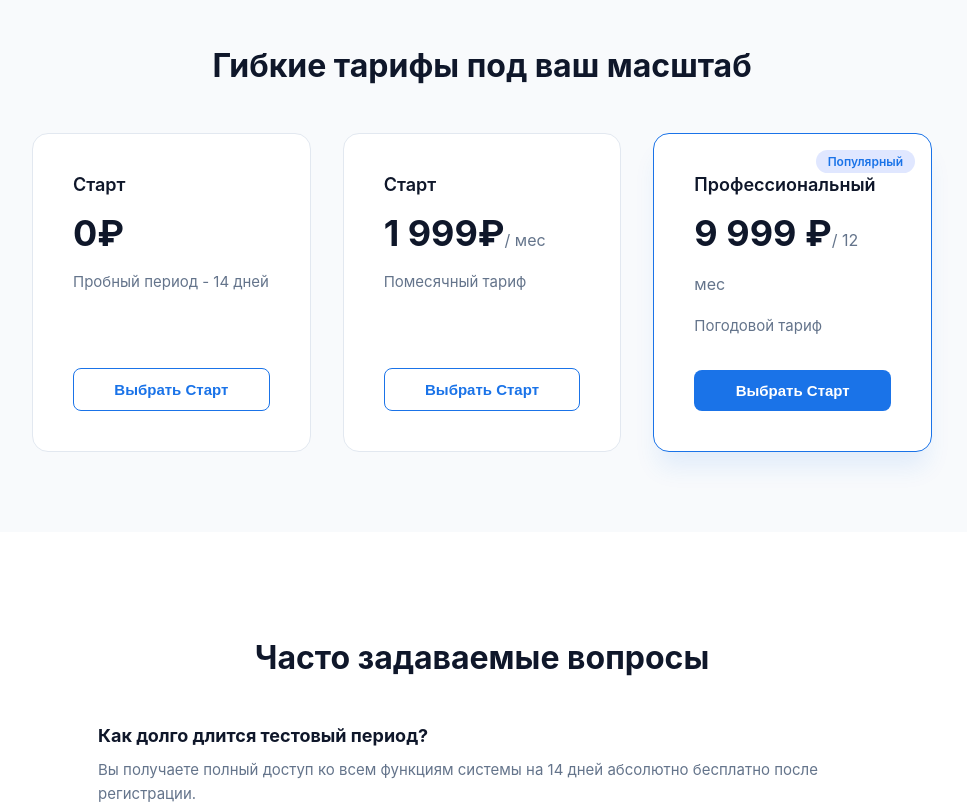
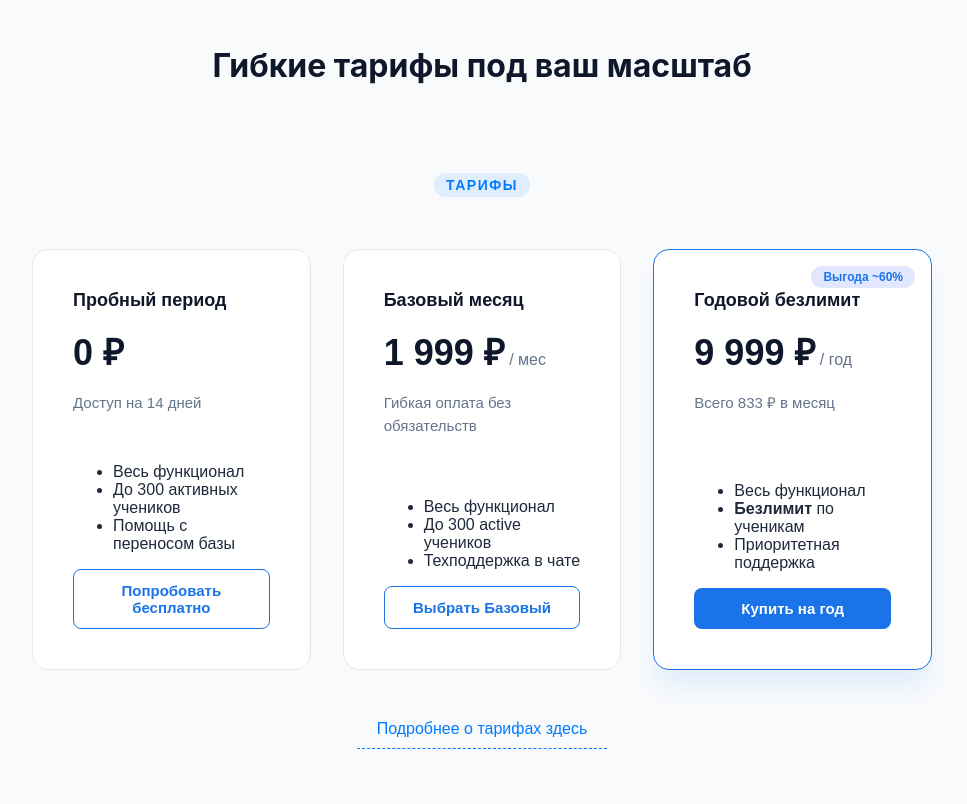
Before and after one commit to Friendly2009/SoftSkills-CRM, a React (Vite) app in the folder frontend/: page / in a window 1280 px wide. Shown: the part 1080-1884 px from the top of the page, without its empty margins (158-1125 px from the left). Built offline with nearby package versions, Linux system fonts and the light colour scheme.

Commit message:
fix: add link in index

```diff
--- a/frontend/src/components/cssmoduls/index.module.css
+++ b/frontend/src/components/cssmoduls/index.module.css
@@ -12,7 +12,6 @@
   box-sizing: border-box;
 }
 
-/* Шапка (Header) */
 .main-header {
   background-color: #ffffff;
   border-bottom: 1px solid #f1f5f9;
@@ -87,7 +86,6 @@
   color: #1557b0;
 }
 
-/* Главный блок (Hero) */
 .main {
   padding: 80px 0 100px 0;
 }
@@ -109,7 +107,6 @@
   color: #1a73e8;
 }
 
-/* Сетка преимуществ */
 .hero-features {
   display: grid;
   grid-template-columns: repeat(3, 1fr);
@@ -187,7 +184,6 @@
   box-shadow: 0 6px 20px rgba(26, 115, 232, 0.3);
 }
 
-/* Подвал (Footer) */
 .footer {
   background-color: #0f172a;
   color: #94a3b8;
@@ -209,7 +205,7 @@
 .footer-logo-img {
   height: 28px;
   margin-bottom: 16px;
-  filter: brightness(0) invert(1); /* Делает логотип белым, если он был темным */
+  filter: brightness(0) invert(1);
 }
 
 .footer-desc {
@@ -275,19 +271,17 @@
   opacity: 1;
 }
 
-/* ИСПРАВЛЕНИЕ ДЛЯ ФУТЕРА */
 .page-wrapper {
   display: flex;
   flex-direction: column;
-  min-height: 100vh; /* Растягивает контейнер на всю высоту экрана */
+  min-height: 100vh;
 }
 
 .main {
-  flex: 1; /* Заставляет основной блок занимать всё свободное место, прижимая футер вниз */
+  flex: 1;
   padding: 80px 0 100px 0;
 }
 
-/* ОБЩИЕ СТИЛИ ДЛЯ НОВЫХ СЕКЦИЙ */
 .section-title {
   font-size: 32px;
   color: #0f172a;
@@ -296,7 +290,6 @@
   margin-bottom: 48px;
 }
 
-/* СТИЛИ БЛОКА ВОЗМОЖНОСТЕЙ */
 .features-details {
   padding: 80px 0;
   background-color: #ffffff;
@@ -328,7 +321,6 @@
   margin: 0;
 }
 
-/* СТИЛИ БЛОКА ТАРИФОВ */
 .pricing-section {
   padding: 80px 0;
   background-color: #f8fafc;
@@ -429,7 +421,6 @@
   background: #1557b0;
 }
 
-/* СТИЛИ БЛОКА FAQ */
 .faq-section {
   padding: 80px 0;
   background: #ffffff;
@@ -461,9 +452,70 @@
   margin: 0;
 }
 
-/* АДАПТИВНОСТЬ ДЛЯ НОВЫХ БЛОКОВ */
 @media (max-width: 968px) {
   .details-grid { grid-template-columns: 1fr; gap: 20px; }
   .pricing-grid { flex-direction: column; align-items: center; }
   .price-card { max-width: 100%; }
 }
+
+/* Контейнер-обертка для всего блока тарифов */
+.pricing-wrapper {
+  max-width: 1200px;
+  margin: 0 auto;
+  padding: 40px 20px;
+  font-family: sans-serif; /* замените на ваш шрифт проекта */
+}
+
+/* Верхняя часть: Лабел и Заголовок */
+.pricing-header {
+  text-align: center;
+  margin-bottom: 40px;
+}
+
+.pricing-label {
+  display: inline-block;
+  font-size: 14px;
+  text-transform: uppercase;
+  letter-spacing: 1.5px;
+  color: #007bff; /* Акцентный цвет, можно поменять на ваш */
+  background-color: rgba(0, 123, 255, 0.1);
+  padding: 4px 12px;
+  border-radius: 20px;
+  font-weight: 600;
+  margin-bottom: 12px;
+}
+
+.pricing-header h2 {
+  font-size: 28px;
+  color: #ffffff; /* Белый цвет текста для темной темы */
+  margin: 0;
+}
+
+/* Нижняя часть: Кнопка-ссылка */
+.pricing-footer {
+  display: flex;
+  justify-content: center;
+  margin-top: 40px;
+}
+
+.price-more-btn {
+  background: none;
+  border: none;
+  color: #007bff; /* Акцентный цвет ссылки */
+  font-size: 16px;
+  font-weight: 500;
+  cursor: pointer;
+  padding: 10px 20px;
+  transition: all 0.2s ease-in-out;
+  border-bottom: 1px dashed #007bff; /* Аккуратное подчеркивание черточками */
+}
+
+.price-more-btn:hover {
+  color: #0056b3; /* Цвет при наведении */
+  border-bottom-color: #0056b3;
+  transform: translateY(-1px); /* Легкий эффект приподнимания */
+}
+
+.price-more-btn:active {
+  transform: translateY(0);
+}
--- a/frontend/src/components/index.tsx
+++ b/frontend/src/components/index.tsx
@@ -6,7 +6,6 @@ const Index = () => {
 
   return (
     <div className={style['page-wrapper']}>
-      {/* Шапка */}
       <header className={style['main-header']}>
         <div className={style['container']}>
           <div className={style['header-inner']}>
@@ -14,9 +13,10 @@ const Index = () => {
               <img src="/img/user/dashboard/logo.png" alt="softskillscrm" style={{ width: 40, height: 40 }} />
             </a>
             <nav className={style['header-nav']}>
-              <a href="#features" className={style['header-nav-link']}>Возможности</a>
-              <a href="#pricing" className={style['header-nav-link']}>Тарифы</a>
-              <a href="#faq" className={style['header-nav-link']}>Вопросы</a>
+              <a href="#features" className={style['header-nav-link']} onClick={() => navigate('/')}>Главная</a>
+              <a href="#pricing" className={style['header-nav-link']} onClick={() => navigate('/price')}>Тарифы</a>
+              <a href="#faq" className={style['header-nav-link']} onClick={() => navigate('/support')}>Поддержка</a>
+              <a href="#faq" className={style['header-nav-link']} onClick={() => navigate('/contact')}>Контакты</a>
             </nav>
             <div className={style['header-actions']}>
               <button className={style['header-sec-btn']} type="button" onClick={() => navigate('/authorization')}>Войти</button>
@@ -26,9 +26,7 @@ const Index = () => {
         </div>
       </header>
 
-      {/* Главный контент */}
       <main className={style['main']}>
-        {/* Hero Секция */}
         <section className={style['hero']}>
           <div className={style['container']}>
             <div className={style['hero-content']}>
@@ -88,25 +86,60 @@ const Index = () => {
         <section id="pricing" className={style['pricing-section']}>
           <div className={style['container']}>
             <h2 className={style['section-title']}>Гибкие тарифы под ваш масштаб</h2>
-            <div className={style['pricing-grid']}>
-              <div className={style['price-card']}>
-                <div className={style['price-level']}>Старт</div>
-                <div className={style['price-value']}> 0₽</div>
-                <p>Пробный период - 14 дней</p>
-                <button className={style['price-btn']} onClick={() => navigate('/registration')}>Выбрать Старт</button>
+            <div className={style['pricing-wrapper']}>
+              <div className={style['pricing-header']}>
+                <span className={style['pricing-label']}>Тарифы</span>
               </div>
-              <div className={style['price-card']}>
-                <div className={style['price-level']}>Старт</div>
-                <div className={style['price-value']}> 1 999₽<span>/ мес</span></div>
-                <p>Помесячный тариф</p>
-                <button className={style['price-btn']} onClick={() => navigate('/registration')}>Выбрать Старт</button>
+
+              <div className={style['pricing-grid']}>
+                <div className={style['price-card']}>
+                  <div className={style['price-level']}>Пробный период</div>
+                  <div className={style['price-value']}>0 ₽</div>
+                  <p className={style['price-period']}>Доступ на 14 дней</p>
+                  <ul className={style['price-features']}>
+                    <li>Весь функционал</li>
+                    <li>До 300 активных учеников</li>
+                    <li>Помощь с переносом базы</li>
+                  </ul>
+                  <button className={style['price-btn']} onClick={() => navigate('/registration')}>
+                    Попробовать бесплатно
+                  </button>
+                </div>
+
+                <div className={style['price-card']}>
+                  <div className={style['price-level']}>Базовый месяц</div>
+                  <div className={style['price-value']}>1 999 ₽<span> / мес</span></div>
+                  <p className={style['price-period']}>Гибкая оплата без обязательств</p>
+                  <ul className={style['price-features']}>
+                    <li>Весь функционал</li>
+                    <li>До 300 active учеников</li>
+                    <li>Техподдержка в чате</li>
+                  </ul>
+                  <button className={style['price-btn']} onClick={() => navigate('/price-base-month')}>
+                    Выбрать Базовый
+                  </button>
+                </div>
+
+                <div className={`${style['price-card']} ${style['price-card-popular']}`}>
+                  <div className={style['badge-popular']}>Выгода ~60%</div>
+                  <div className={style['price-level']}>Годовой безлимит</div>
+                  <div className={style['price-value']}>9 999 ₽<span> / год</span></div>
+                  <p className={style['price-period']}>Всего 833 ₽ в месяц</p>
+                  <ul className={style['price-features']}>
+                    <li>Весь функционал</li>
+                    <li><strong>Безлимит</strong> по ученикам</li>
+                    <li>Приоритетная поддержка</li>
+                  </ul>
+                  <button className={style['price-btn-primary']} onClick={() => navigate('/price-year-prime')}>
+                    Купить на год
+                  </button>
+                </div>
               </div>
-              <div className={`${style['price-card']} ${style['price-card-popular']}`}>
-                <div className={style['badge-popular']}>Популярный</div>
-                <div className={style['price-level']}>Профессиональный</div>
-                <div className={style['price-value']}>9 999 ₽<span>/ 12 мес</span></div>
-                <p>Погодовой тариф</p>
-                <button className={style['price-btn-primary']} onClick={() => navigate('/registration')}>Выбрать Старт</button>
+
+              <div className={style['pricing-footer']}>
+                <button className={style['price-more-btn']} onClick={() => navigate('/pricing-details')}>
+                  Подробнее о тарифах здесь
+                </button>
               </div>
             </div>
           </div>
@@ -139,10 +172,10 @@ const Index = () => {
             <div className={style['footer-links-group']}>
               <nav className={style['footer-nav']}>
                 <h4>Навигация</h4>
-                <a href="#">Главная</a>
-                <a href="#pricing">Тарифы</a>
-                <a href="#">Поддержка</a>
-                <a href="#">Контакты</a>
+                <a href="#" onClick={() => navigate('/')}>Главная</a>
+                <a href="#" onClick={() => navigate('/price')}>Тарифы</a>
+                <a href="#" onClick={() => navigate('/support')}>Поддержка</a>
+                <a href="#" onClick={() => navigate('/contact')}>Контакты</a>
               </nav>
               <nav className={style['footer-nav']}>
                 <h4>Документы</h4>
```
